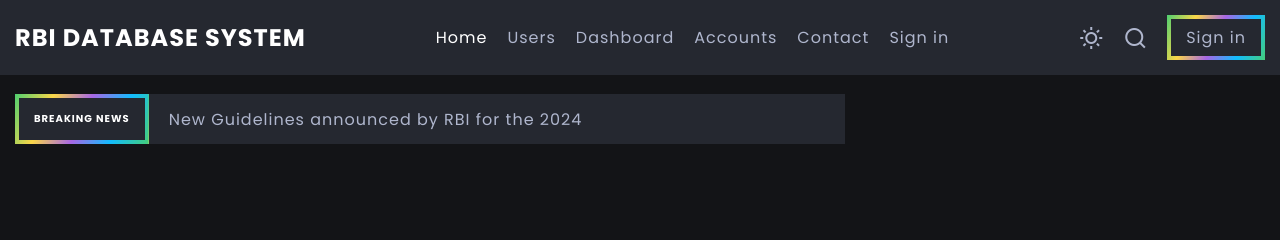
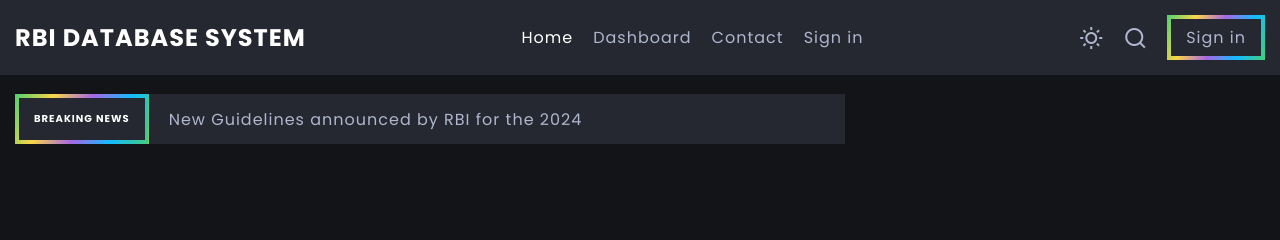
Before and after one commit to Ramachandra-2k96/RBIDatabase, a Django app: page /landing/ in a window 1280 px wide. Shown: the top 240 px of the page. Run offline with Django 4.2, Linux system fonts and the light colour scheme.

Commit message:
Update index.html

```diff
--- a/newbank/templates/index.html
+++ b/newbank/templates/index.html
@@ -30,16 +30,10 @@
                         <a href="#" class="list-link current">Home</a>
                     </li>
                     <li class="list-item">
-                        <a href="#" class="list-link">Users</a>
+                        <a href="{% url 'login'%}" class="list-link">Dashboard</a>
                     </li>
                     <li class="list-item">
-                        <a href="#" class="list-link">Dashboard</a>
-                    </li>
-                    <li class="list-item">
-                        <a href="#" class="list-link">Accounts</a>
-                    </li>
-                    <li class="list-item">
-                        <a href="#" class="list-link">Contact</a>
+                        <a href="#contact" class="list-link">Contact</a>
                     </li>
                     <li class="list-item">
                         <a href="{% url 'login'%}" class="list-link">Sign in</a>
@@ -241,7 +235,7 @@
     </section>
 
     <!-- Newsletter -->
-    <section class="newsletter section">
+    <section id="contact" class="newsletter section">
 
         <div class="container">
 
```
